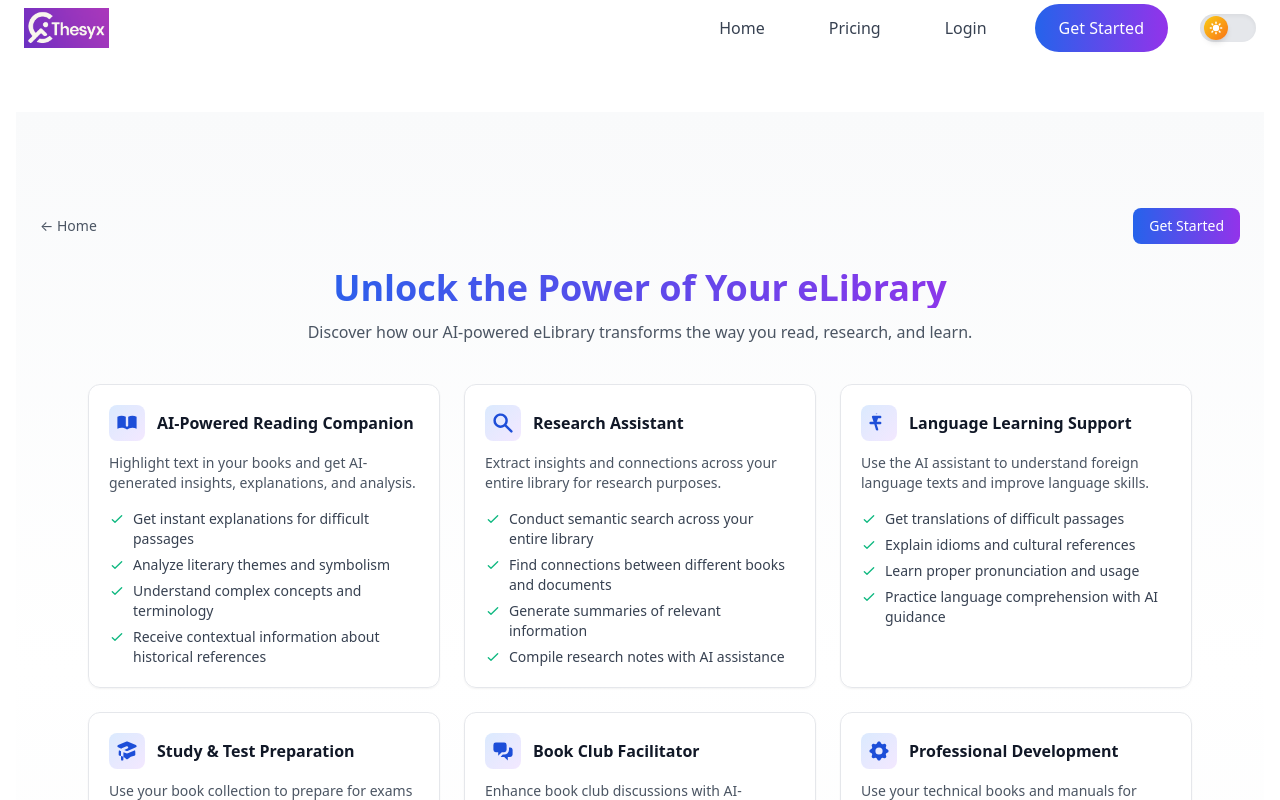
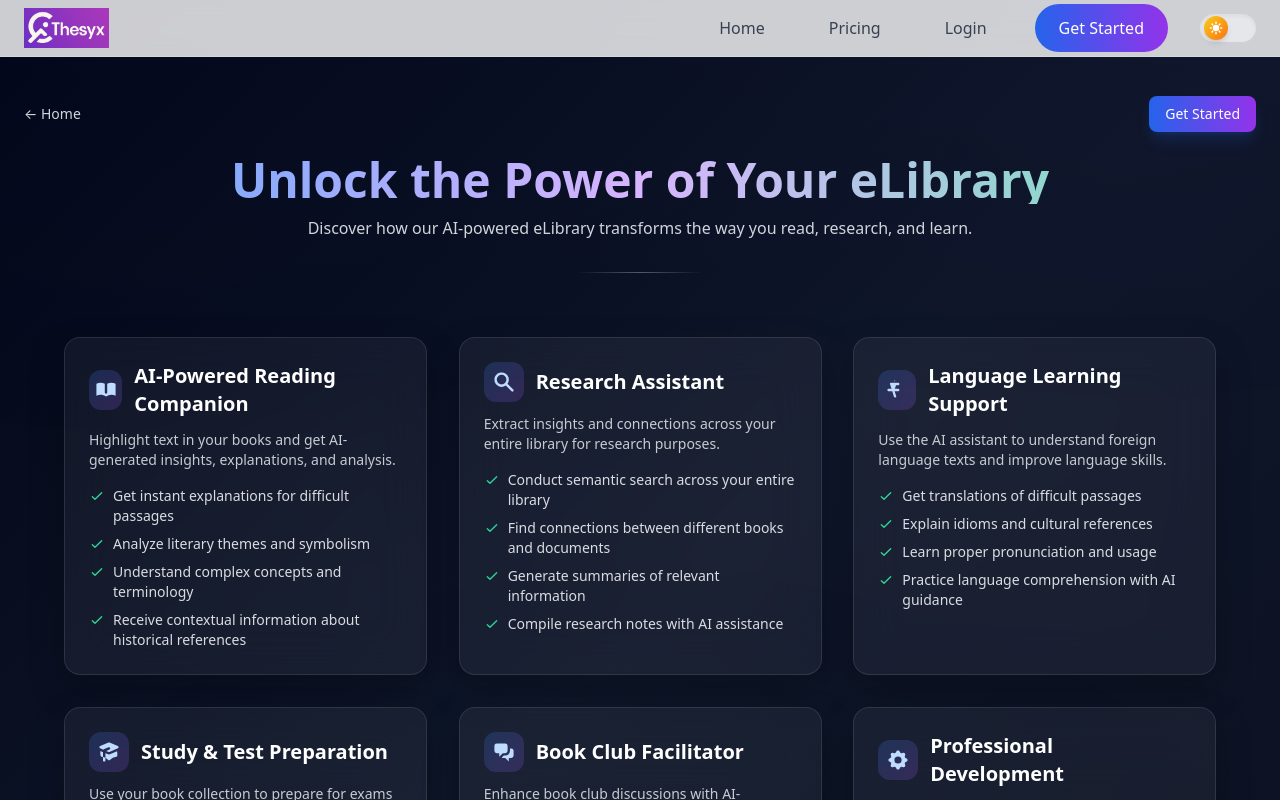
Before and after one commit to Talib-Mirza/AI-library, a React (Vite) app in the folder frontend/: page /use-cases in a window 1280 px wide. Built offline with nearby package versions, Linux system fonts and the light colour scheme; no server answers.

Commit message:
Small changes

```diff
--- a/frontend/src/App.tsx
+++ b/frontend/src/App.tsx
@@ -66,36 +66,31 @@ function App() {
                 <ErrorBoundary>
                   <Routes>
                     <Route path="/" element={<HomePage />} />
-                    <Route path="/login" element={<div className="container mx-auto px-4 pt-28 pb-8"><LoginPage /></div>} />
-                    <Route path="/register" element={<div className="container mx-auto px-4 pt-28 pb-8"><RegisterPage /></div>} />
-                    <Route path="/verify-email" element={<div className="container mx-auto px-4 pt-28 pb-8"><VerifyEmailPage /></div>} />
-                    <Route path="/forgot-password" element={<div className="container mx-auto px-4 pt-28 pb-8"><ForgotPasswordPage /></div>} />
-                    <Route path="/reset-password" element={<div className="container mx-auto px-4 pt-28 pb-8"><ResetPasswordPage /></div>} />
-                    <Route path="/oauth-debug" element={<div className="container mx-auto px-4 pt-28 pb-8"><GoogleOAuthDebug /></div>} />
-                    <Route path="/use-cases" element={<div className="container mx-auto px-4 pt-28 pb-8"><UseCasesCompact /></div>} />
-                    <Route path="/pricing" element={<div className="container mx-auto px-4 pt-28 pb-8"><PricingPage /></div>} />
-                    <Route path="/privacy" element={<div className="container mx-auto px-4 pt-28 pb-8"><PrivacyPolicyPage /></div>} />
-                    <Route path="/terms" element={<div className="container mx-auto px-4 pt-28 pb-8"><TermsOfServicePage /></div>} />
-                    <Route path="/billing/success" element={<div className="container mx-auto px-4"><BillingSuccessPage /></div>} />
-                    <Route path="/billing/cancel" element={<div className="container mx-auto px-4"><BillingCancelPage /></div>} />
+                    <Route path="/login" element={<LoginPage />} />
+                    <Route path="/register" element={<RegisterPage />} />
+                    <Route path="/verify-email" element={<VerifyEmailPage />} />
+                    <Route path="/forgot-password" element={<ForgotPasswordPage />} />
+                    <Route path="/reset-password" element={<ResetPasswordPage />} />
+                    <Route path="/use-cases" element={<UseCasesCompact />} />
+                    <Route path="/pricing" element={<PricingPage />} />
+                    <Route path="/privacy" element={<PrivacyPolicyPage />} />
+                    <Route path="/terms" element={<TermsOfServicePage />} />
+                    <Route path="/billing/success" element={<BillingSuccessPage />} />
+                    <Route path="/billing/cancel" element={<BillingCancelPage />} />
                     <Route
                       path="/dashboard"
                       element={
-                        <div className="container mx-auto px-4 pt-28 pb-8">
                         <ProtectedRoute>
                           <DashboardPage />
                         </ProtectedRoute>
-                        </div>
                       }
                     />
                     <Route
                       path="/books/:bookId"
                       element={
-                        <div className="container mx-auto px-4 pt-28 pb-8">
                         <ProtectedRoute>
                           <BookDetailsPage />
                         </ProtectedRoute>
-                        </div>
                       }
                     />
                     <Route
@@ -109,16 +104,14 @@ function App() {
                     <Route
                       path="/admin"
                       element={
-                        <div className="container mx-auto px-4 pt-28 pb-8">
                         <ProtectedRoute>
                           <AdminRoute>
                             <AdminPage />
                           </AdminRoute>
                         </ProtectedRoute>
-                        </div>
                       }
                     />
-                    <Route path="*" element={<div className="container mx-auto px-4 pt-28 pb-8"><NotFoundPage /></div>} />
+                    <Route path="*" element={<NotFoundPage />} />
                   </Routes>
                 </ErrorBoundary>
               </main>
--- a/frontend/src/pages/UseCasesCompact.tsx
+++ b/frontend/src/pages/UseCasesCompact.tsx
@@ -53,7 +53,7 @@ const useCases = [
     description: 'Use your book collection to prepare for exams with AI-assisted learning techniques.',
     icon: (
       <svg xmlns="http://www.w3.org/2000/svg" className="h-6 w-6" viewBox="0 0 20 20" fill="currentColor">
-        <path d="M10.394 2.08a1 1 0 00-.788 0l-7 3a1 1 0 000 1.84L5.25 8.051a.999.999 0 01.356-.257l4-1.714a1 1 0 11.788 1.838L7.667 9.088l1.94.831a1 1 0 00.787 0l7-3a1 1 0 000-1.838l-7-3zM3.31 9.397L5 10.12v4.102a8.969 8.969 0 00-1.05-.174 1 1 0 01-.89-.89 11.115 11.115 0 01.25-3.762zM9.3 16.573A9.026 9.026 0 007 14.935v-3.957l1.818.78a3 3 0 002.364 0l5.508-2.361a11.026 11.026 0 01.25 3.762 1 1 0 01-.89.89 8.968 8.968 0 00-5.35 2.524 1 1 0 01-1.4 0zM6 18a1 1 0 001-1v-2.065a8.935 8.935 0 00-2-.712V17a1 1 0 001 1z" />
+        <path d="M10.394 2.08a1 1 0 00-.788 0l-7 3a1 1 0 000 1.84L5.25 8.051a.999.999 0 01.356-.257l4-1.714a1 1 0 11.788 1.838L7.667 9.088l1.94.831a1 1 0 00.787 0l7-3a1 1 0 000-1.838l-7-3zM3.31 9.397L5 10.12v4.102a8.969 8.969 0 00-1.05-.174 1 1 0 01-.89-.89 11.115 11.115 0 01-.25-3.762zM9.3 16.573A9.026 9.026 0 007 14.935v-3.957l1.818.78a3 3 0 002.364 0l5.508-2.361a11.026 11.026 0 01.25 3.762 1 1 0 01-.89.89 8.968 8.968 0 00-5.35 2.524 1 1 0 01-1.4 0zM6 18a1 1 0 001-1v-2.065a8.935 8.935 0 00-2-.712V17a1 1 0 001 1z" />
       </svg>
     ),
     features: [
@@ -96,63 +96,85 @@ const useCases = [
   }
 ];
 
+const fadeUp = {
+  initial: { opacity: 0, y: 12 },
+  animate: { opacity: 1, y: 0 }
+};
+
 const UseCasesCompact: React.FC = () => {
   return (
-    <div className="min-h-screen bg-gradient-to-b from-gray-50 via-white to-gray-50 dark:from-gray-900 dark:via-gray-950 dark:to-gray-900">
+    <div className="relative min-h-screen w-screen overflow-x-hidden bg-gradient-to-br from-slate-950 via-slate-900 to-[#0b1020]">
+      {/* Background beams */}
+      <div className="pointer-events-none fixed inset-0 z-0">
+        <div className="absolute inset-0 opacity-[0.07] bg-[radial-gradient(900px_600px_at_10%_-10%,rgba(99,102,241,0.35),transparent),radial-gradient(800px_500px_at_90%_0%,rgba(168,85,247,0.25),transparent),radial-gradient(1000px_600px_at_50%_120%,rgba(16,185,129,0.15),transparent)]" />
+        <div className="absolute inset-0 bg-[linear-gradient(to_right,transparent_0.5px,transparent_1.5px),linear-gradient(to_bottom,transparent_0.5px,transparent_1.5px)] bg-[length:24px_24px] opacity-[0.06]" />
+      </div>
+
+      {/* Content */}
+      <div className="relative z-10 w-full flex flex-col items-center">
         {/* Top bar */}
-      <div className="container mx-auto px-6 pt-24 pb-6 flex items-center justify-between">
-        <Link to="/" className="text-sm text-gray-600 dark:text-gray-300 hover:text-blue-600">← Home</Link>
-        <Link to="/register" className="px-4 py-2 text-sm rounded-lg bg-gradient-to-r from-blue-600 to-purple-600 text-white">Get Started</Link>
+        <div className="w-full px-6 pt-24 pb-6 flex items-center justify-between">
+          <Link to="/" className="text-sm text-gray-300 hover:text-white/90">← Home</Link>
+          <Link to="/register" className="px-4 py-2 text-sm rounded-lg bg-gradient-to-r from-blue-600 to-purple-600 text-white shadow-lg shadow-blue-600/20">Get Started</Link>
         </div>
 
         {/* Hero */}
-      <div className="text-center max-w-3xl mx-auto px-6">
-        <motion.h1 initial={{ opacity: 0, y: 8 }} animate={{ opacity: 1, y: 0 }} transition={{ duration: 0.4 }} className="text-3xl md:text-4xl font-extrabold bg-clip-text text-transparent bg-gradient-to-r from-blue-600 to-purple-600">
+        <div className="w-full px-6 text-center">
+          <motion.h1 {...fadeUp} transition={{ duration: 0.5 }} className="text-4xl md:text-5xl font-extrabold bg-clip-text text-transparent bg-gradient-to-r from-blue-400 via-purple-300 to-emerald-300">
             Unlock the Power of Your eLibrary
           </motion.h1>
-        <motion.p initial={{ opacity: 0, y: 8 }} animate={{ opacity: 1, y: 0 }} transition={{ delay: 0.05, duration: 0.4 }} className="mt-3 text-gray-600 dark:text-gray-300">
+          <motion.p {...fadeUp} transition={{ duration: 0.5, delay: 0.05 }} className="mt-3 text-gray-300">
             Discover how our AI-powered eLibrary transforms the way you read, research, and learn.
           </motion.p>
+          <motion.div initial={{ opacity: 0 }} animate={{ opacity: 1 }} transition={{ delay: 0.3, duration: 0.6 }} className="mx-auto mt-8 h-[1px] w-32 bg-gradient-to-r from-transparent via-white/30 to-transparent" />
         </div>
 
-      {/* Compact cards */}
-      <div className="max-w-6xl mx-auto px-6 grid sm:grid-cols-2 lg:grid-cols-3 gap-6 mt-10 mb-20">
+        {/* Cards Grid */}
+        <div className="w-full px-6 md:px-10 lg:px-16 py-12 md:py-16">
+          <div className="mx-auto w-full max-w-[1600px] grid grid-cols-1 sm:grid-cols-2 xl:grid-cols-3 gap-6 md:gap-8">
             {useCases.map((uc, i) => (
               <motion.div
                 key={i}
-            initial={{ opacity: 0, y: 12 }}
-            whileInView={{ opacity: 1, y: 0 }}
-            viewport={{ once: true }}
-            transition={{ duration: 0.3, delay: i * 0.03 }}
-            whileHover={{ y: -4, scale: 1.01 }}
-            className="relative rounded-xl border border-gray-200 dark:border-gray-800 bg-white/80 dark:bg-gray-900/60 backdrop-blur-sm p-5 shadow-sm hover:shadow-md transition-shadow"
+                initial={{ opacity: 0, y: 14, scale: 0.995 }}
+                whileInView={{ opacity: 1, y: 0, scale: 1 }}
+                viewport={{ once: true, margin: '-10% 0px -10% 0px' }}
+                transition={{ duration: 0.45, delay: i * 0.03 }}
+                className="group relative rounded-2xl border border-white/10 bg-white/5 dark:bg-white/[0.035] p-6 backdrop-blur-xl shadow-[0_15px_35px_rgba(0,0,0,0.25)] hover:shadow-[0_25px_55px_rgba(0,0,0,0.35)] transition-all"
               >
+                {/* Accents */}
+                <div className="absolute -inset-px rounded-2xl bg-[linear-gradient(145deg,transparent,rgba(255,255,255,0.07),transparent)] opacity-0 group-hover:opacity-100 transition" />
+                <div className="absolute top-0 left-0 h-px w-1/2 bg-gradient-to-r from-transparent via-white/30 to-transparent opacity-0 group-hover:opacity-100 transition" />
+
+                <div className="relative">
                   <div className="flex items-center gap-3">
-              <div className="w-9 h-9 rounded-lg bg-gradient-to-br from-blue-100 to-purple-100 dark:from-blue-900/30 dark:to-purple-900/30 text-blue-700 dark:text-blue-300 flex items-center justify-center">
+                    <div className="w-10 h-10 rounded-xl bg-gradient-to-br from-blue-500/20 to-purple-500/20 text-blue-200 flex items-center justify-center">
                       {uc.icon}
                     </div>
-              <h3 className="font-semibold text-gray-900 dark:text-white">{uc.title}</h3>
+                    <h3 className="font-semibold text-white text-lg md:text-xl">{uc.title}</h3>
                   </div>
-            <p className="mt-3 text-sm text-gray-600 dark:text-gray-300">{uc.description}</p>
-            <ul className="mt-4 space-y-1.5">
+                  <p className="mt-3 text-sm text-gray-300/95">{uc.description}</p>
+                  <ul className="mt-4 space-y-2">
                     {uc.features.map((f, idx) => (
-                <li key={idx} className="flex items-start text-sm text-gray-700 dark:text-gray-300">
-                  <svg className="h-4 w-4 text-emerald-500 mt-0.5 mr-2 flex-shrink-0" fill="none" viewBox="0 0 24 24" stroke="currentColor">
+                      <li key={idx} className="flex items-start text-sm text-gray-200/95">
+                        <svg className="h-4 w-4 text-emerald-400 mt-0.5 mr-2 flex-shrink-0" fill="none" viewBox="0 0 24 24" stroke="currentColor">
                           <path strokeLinecap="round" strokeLinejoin="round" strokeWidth="2" d="M5 13l4 4L19 7" />
                         </svg>
                         <span>{f}</span>
                       </li>
                     ))}
                   </ul>
+                </div>
               </motion.div>
             ))}
           </div>
+        </div>
 
         {/* Bottom CTA */}
-      <div className="text-center pb-16">
-        <Link to="/register" className="inline-flex items-center px-6 py-3 rounded-lg bg-gradient-to-r from-blue-600 to-purple-600 text-white hover:from-blue-700 hover:to-purple-700">
+        <div className="w-full text-center pb-16 pt-2">
+          <Link to="/register" className="inline-flex items-center px-7 py-3.5 rounded-xl bg-gradient-to-r from-blue-600 to-purple-600 text-white hover:from-blue-500 hover:to-purple-500 shadow-lg shadow-blue-600/20">
             Get Started
           </Link>
+        </div>
       </div>
     </div>
   );
```
Also changed, not shown: frontend/src/pages/BillingSuccessPage.tsx (+10 -9 lines), frontend/src/pages/ResetPasswordPage.tsx (+7 -0 lines). Lines whose indentation alone changed are shown as unchanged.
